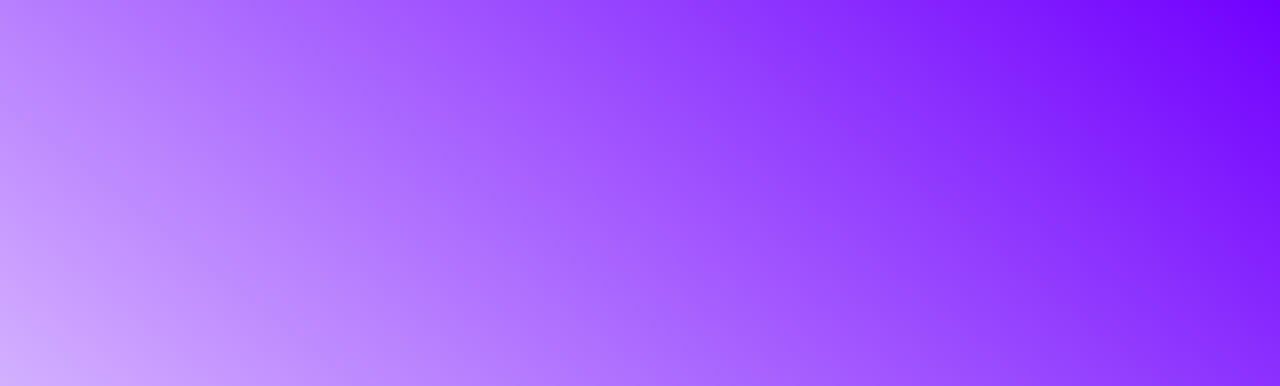
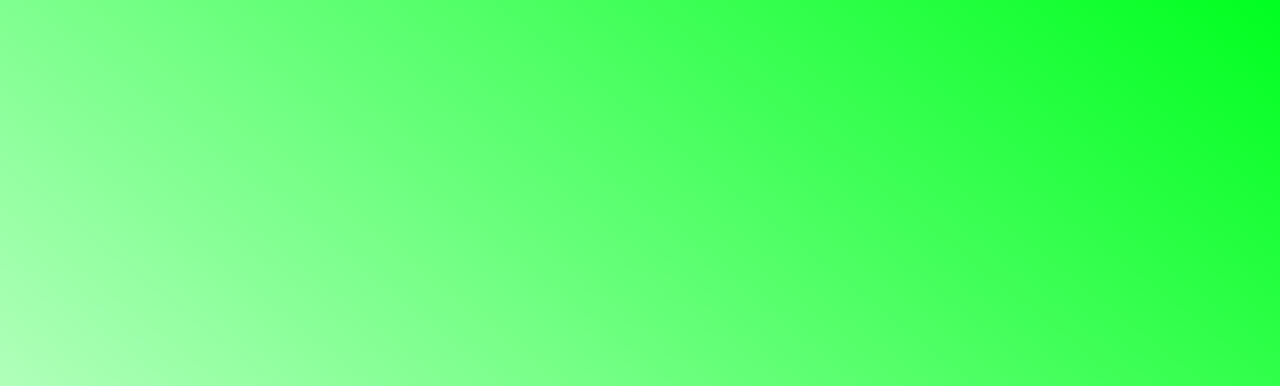
Before and after one commit to nestcommunity/site, a plain HTML site: page index.html in a window 1280 px wide. Shown: the top 386 px of the page. Drawn offline with Linux system fonts and the light colour scheme.

Commit message:
NO MORE PURPLE I SAY

```diff
--- a/index.html
+++ b/index.html
@@ -13,7 +13,7 @@
         font-family: monospace;
         color: rgba(0, 0, 0, .5);
 
-        background: #7100FF linear-gradient(to bottom left, #7100FF, #FFF);
+        background: #00FF20 linear-gradient(to bottom left, #00FF20, #FFF);
 	}
 
     main{
```
